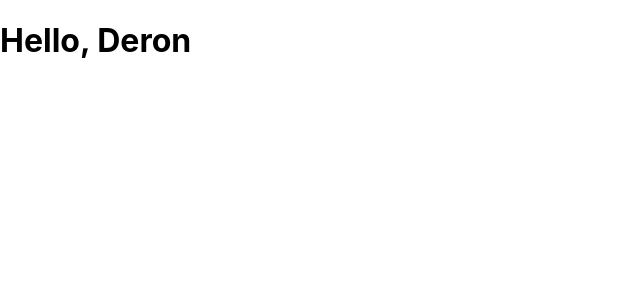
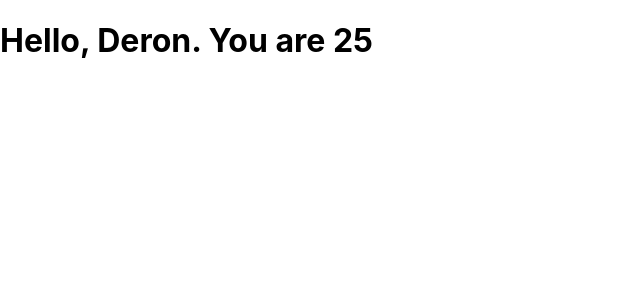
Before and after one commit to dsobers25/react-poc, a React (Create React App) app: page / in a window 1280 px wide. Shown: the top 300 px of the page, without its empty margins (0-640 px from the left). Built offline with nearby package versions, Linux system fonts and the light colour scheme.

Commit message:
components file

```diff
--- a/src/App.js
+++ b/src/App.js
@@ -1,11 +1,11 @@
 import React, { Component } from 'react';
 import './App.css';
-import HelloWorld from './HelloWorld';
+import HelloWorld from './components/HelloWorld';
 
 class App extends Component {
   render() {
     return(
-      <HelloWorld name="Deron"/>
+      <HelloWorld name="Deron" age="25"/>
     );
   }
 
--- a/src/HelloWorld.js
+++ b/src/components/HelloWorld.js
@@ -1,7 +1,7 @@
 import React, { Component } from 'react';
 class HelloWorld extends Component {
     render() {
-        return <h1>Hello, {this.props.name} </h1>;
+        return <h1>Hello, {this.props.name}. You are {this.props.age}</h1>;
     }
 }
 export default HelloWorld;
```
